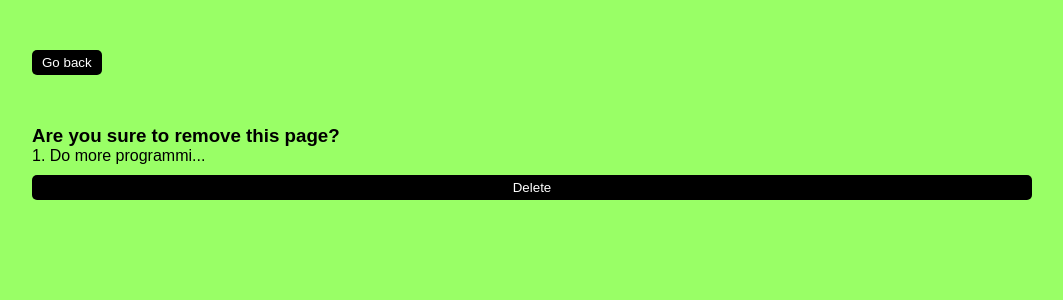
After one commit to ChiniwirisWu/Sapien-Knowledge, a Django app: page /remove_question/18 in a window 1280 px wide. The commit adds this page. Shown: the top 300 px of the page, without its empty margins (108-1171 px from the left). Run offline with Django 4.2, Linux system fonts and the light colour scheme; data comes from the database, SQL or seed files in the repository; both versions use the stored data as it was after the commit.

Commit message:
remove page  bugg fixed

```diff
--- a/blog_app/templates/index.html
+++ b/blog_app/templates/index.html
@@ -38,7 +38,7 @@
 												<p>{{el.title}}</p>
 												<div>
 														<form action="{% url 'blog_app:read_page' el.id %}"><button class="go-page-btn">Go</button></form>
-														<form action="{% url 'blog_app:remove_page' el.id %}"><button class="remove-page-btn">Remove</button></form>
+														<form action="{% url 'blog_app:remove_question' el.id %}"><button class="remove-page-btn">Remove</button></form>
 												</div>
 										</div>
 										<p class="page-description">{{el.description}}</p>
--- /dev/null
+++ b/blog_app/templates/remove_question.html
@@ -0,0 +1,29 @@
+{% load static %}
+<!DOCTYPE html>
+<html lang="en">
+<head>
+	<meta charset="UTF-8">
+	<meta name="viewport" content="width=device-width, initial-scale=1.0">
+	<title>Document</title>
+		<link rel="preconnect" href="https://fonts.googleapis.com">
+		<link rel="preconnect" href="https://fonts.gstatic.com" crossorigin>
+		<link href="https://fonts.googleapis.com/css2?family=Noto+Serif+Old+Uyghur&family=Oswald:wght@200&display=swap" rel="stylesheet">
+	<link rel="icon" type="image/x-icon" href="{% static 'img/monkey.ico' %}">
+	<link rel="stylesheet" href="{% static 'styles/page.css' %}">
+</head>
+<body>
+		<form id="go-back-form" action="{% url 'blog_app:index' %}">
+				{%csrf_token%}
+				<button>Go back</button>
+		</form>
+
+		<div id="container">
+				<form action="{% url 'blog_app:remove_page' page.id %}" method="POST">
+						{% csrf_token %}
+						<h3>Are you sure to remove this page?</h3>
+						<p>{{page.description}}</p>
+						<button>Delete</button>
+				</form>
+		</div>
+</body>
+</html>
--- a/blog_app/urls.py
+++ b/blog_app/urls.py
@@ -10,4 +10,5 @@ urlpatterns = [
     path('remove/<int:page_id>/', views.removePage, name='remove_page'),
     path('read/<int:page_id>/', views.readPage, name='read_page'),
     path('update_page/', views.updatPage, name='update_page'),
+    path('remove_question/<int:page_id>', views.removeQuestion, name='remove_question'),
 ]
--- a/blog_app/views.py
+++ b/blog_app/views.py
@@ -53,3 +53,8 @@ def removePage(request, page_id):
     page = get_object_or_404(model, pk=page_id)
     page.delete()
     return HttpResponseRedirect(reverse('blog_app:index'))
+
+def removeQuestion(request, page_id):
+    model = models.Page
+    page = get_object_or_404(model, pk=page_id)
+    return render(request, 'remove_question.html', context={'page': page})
```
Also changed, not shown: db.sqlite3.
